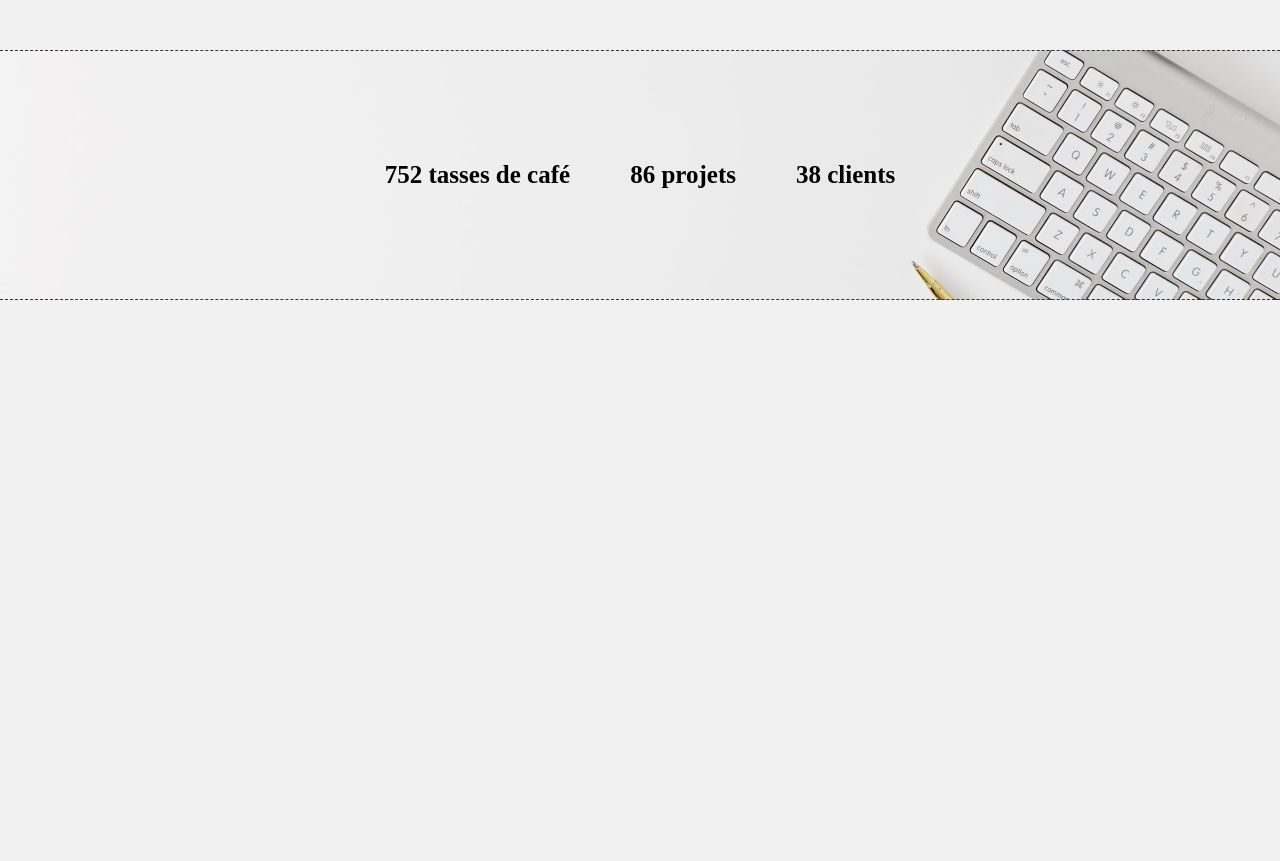
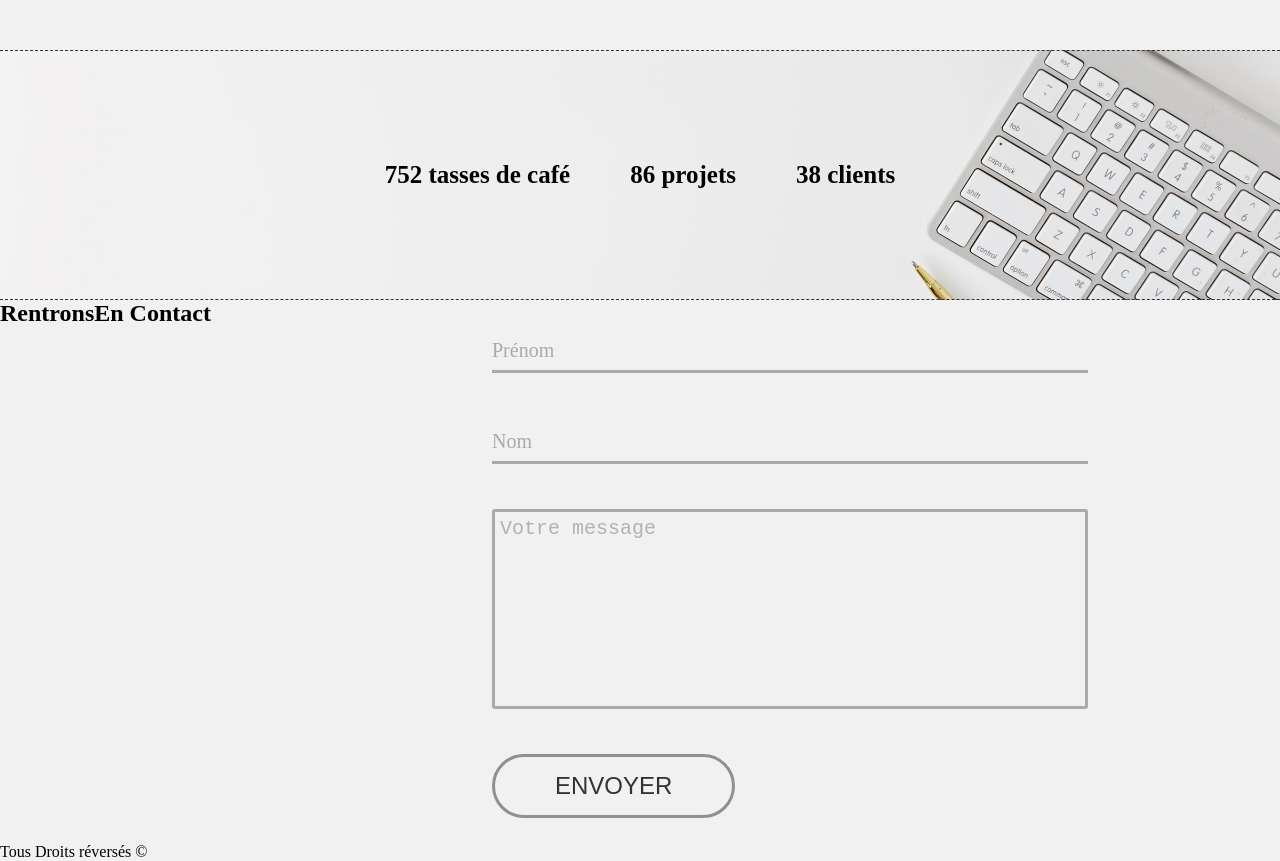
Before and after one commit to Newtspell/Le_Portfolio, a plain HTML site: page index.html in a window 1280 px wide. Shown: the part 6399-7260 px from the top of the page. Before the commit the page ends 6699 px from the top, so only its background shows below. Drawn offline with nearby package versions, Linux system fonts and the light colour scheme.

Commit message:
Section contact

```diff
--- a/index.html
+++ b/index.html
@@ -415,8 +415,38 @@
     </p>
 </div>
 
+<!-- Section Contact -->
 
+<section class="section-contact" id="contact">
+    <h2><strong>Rentrons</strong>En Contact</h2>
 
+    <div class="container-form">
+
+        <form class="form-bloc">
+
+            <div class="form-groupe">
+                <label for="prenom">Prénom</label>
+                <input type="text" required maxlength="16" id="prenom">
+            </div>
+            <div class="form-groupe">
+                <label for="nom">Nom</label>
+                <input type="text" required maxlength="16" id="nom">
+            </div>
+            <div class="form-groupe">
+                <textarea id="txt" placeholder="Votre message" required></textarea>
+            </div>
+
+            <div class="form-groupe">
+                <input type="submit" value="ENVOYER" class="button-sub">
+            </div>
+
+        </form>
+    </div>
+</section>
+
+<footer>
+    Tous Droits réversés &copy;
+</footer>
 
     <script src="https://unpkg.com/typewriter-effect@latest/dist/core.js"></script>
     <script src="app.js"></script>
--- a/style.css
+++ b/style.css
@@ -1059,3 +1059,99 @@ h1 {
 }
 
 /* Section Contact */
+
+.section-contact {
+    width: 100%;
+    height: auto;
+}
+
+.section-h2 {
+    text-align: center;
+    color: #333;
+    font-size: 48px;
+    font-weight: 400;
+    margin-bottom: 50px;
+    padding: 70px 0 0 300px;
+}
+
+.section-contact h2 strong {
+    font-weight: 900;
+
+}
+
+.container-form {
+    margin: 0 auto;
+    width: 70%;
+    padding-left: 300px;
+}
+
+.form-groupe {
+    position: relative;
+    display: flex;
+    margin-bottom: 45px;
+}
+.form-groupe label {
+    position: absolute;
+    top: 50%;
+    left: 0;
+    transform: translateY(-50%);
+    color: #aaa;
+    font-size: 20px;
+    transition: 0.4s ease-out;
+}
+.form-groupe input {
+    display: block;
+    width: 100%;
+    padding: 10px 0px;
+    border: none;
+    outline: none;
+    background: none;
+    border-bottom: 3px solid #aaa;
+    color: #666;
+    font-size: 20px;
+    transition: 0.4s ease-out;
+}
+textarea {
+    width: 100%;
+    height: 200px;
+    border: none;
+    border: 3px solid #aaa;
+    border-radius: 3px;
+    padding: 5px;
+    resize: none;
+    outline: none;
+    font-size: 20px;
+    transition: 0.4s all ease-out;
+    background: #f1f1f1;
+}
+textarea::placeholder {
+    font-size: 20px;
+    opacity: 0.5;
+}
+textarea:focus {
+    border-color: #8b97d7;
+}
+
+.form-groupe:nth-child(4) {
+    margin-bottom: 25px;
+    justify-content: flex-start;
+}
+
+.form-groupe .button-sub {
+    display: block;
+    width: auto;
+    padding: 15px 60px;
+    border: 3px solid rgb(144,144,144);
+    border-radius: 999px;
+    background-image: linear-gradient(to right, transparent 50%, rgb(65,65,65) 50%, rgb(134,134,134));
+    background-size: 200%;
+    color: #333;
+    font-size: 24px;
+    font-weight: 500;
+    cursor: pointer;
+}
+.form-groupe .button-sub:hover {
+    color: #fff;
+    background-position: 100%;
+    border: 3px solid #fff;
+}
```
